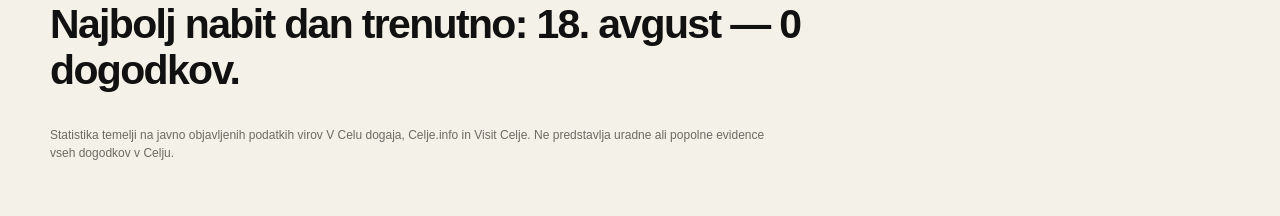
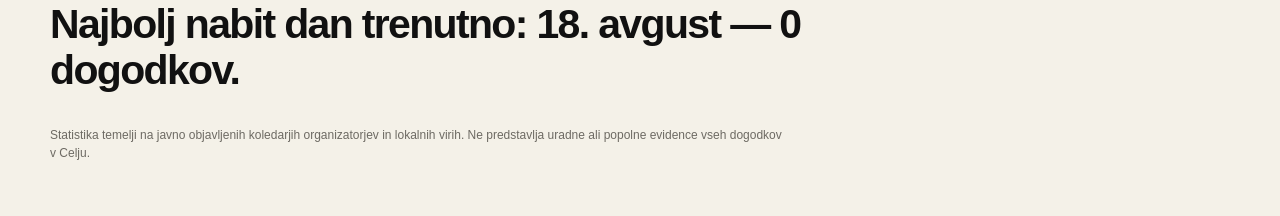
Before and after one commit to tpeki96/vceljusenicnedogaja, a Next.js app: page / in a window 1280 px wide. Shown: the part 2100-2316 px from the top of the page. Built offline with nearby package versions, Linux system fonts and the light colour scheme; no server answers; the database is empty.

Commit message:
Generalize statistics source note

```diff
--- a/app/LocalizedHome.js
+++ b/app/LocalizedHome.js
@@ -3,6 +3,13 @@ import { buildPeriods, buildStats, fetchUpcomingEvents } from "../lib/events";
 import { getCopy, LANGUAGE_PATHS, LOCALES, SUPPORTED_LANGUAGES } from "../lib/i18n";
 
 export const revalidate = 300;
+
+const STATS_SOURCE_NOTE = {
+  sl: "Statistika temelji na javno objavljenih koledarjih organizatorjev in lokalnih virih. Ne predstavlja uradne ali popolne evidence vseh dogodkov v Celju.",
+  en: "Statistics are based on publicly available event calendars from organisers and local sources. They are not an official or complete record of every event in Celje.",
+  de: "Die Statistik basiert auf öffentlich verfügbaren Veranstaltungskalendern von Veranstaltern und lokalen Quellen. Sie ist keine offizielle oder vollständige Erfassung aller Veranstaltungen in Celje.",
+  it: "Le statistiche si basano sui calendari pubblici degli organizzatori e su fonti locali. Non costituiscono un registro ufficiale o completo di tutti gli eventi a Celje.",
+};
 
 function currentCeljeDate(lang) {
   const locale = LOCALES[lang] || LOCALES.sl;
@@ -110,7 +117,7 @@ export default async function LocalizedHome({ lang = "sl" }) {
             {stats.ongoingCount > 0 && <> {copy.stats.ongoing(stats.ongoingCount)}</>}
           </div>
 
-          <p className="stats-note">{copy.stats.note}</p>
+          <p className="stats-note">{STATS_SOURCE_NOTE[lang] || STATS_SOURCE_NOTE.sl}</p>
         </div>
       </section>
 
```
